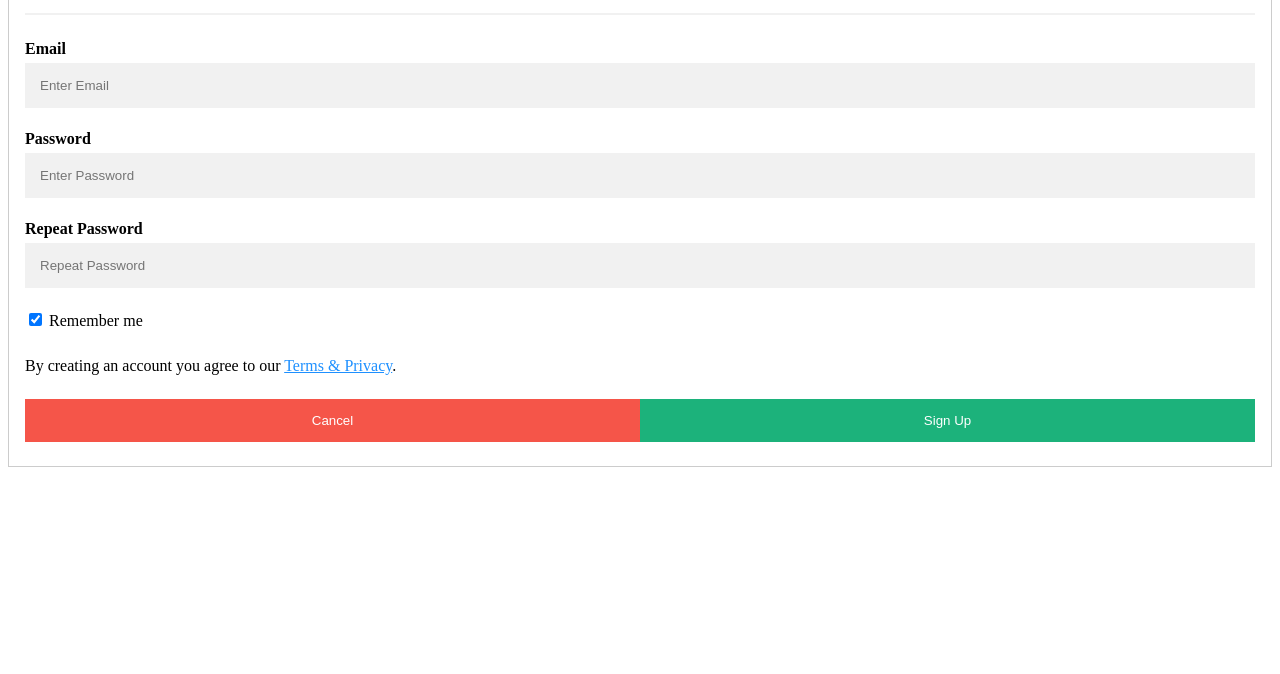
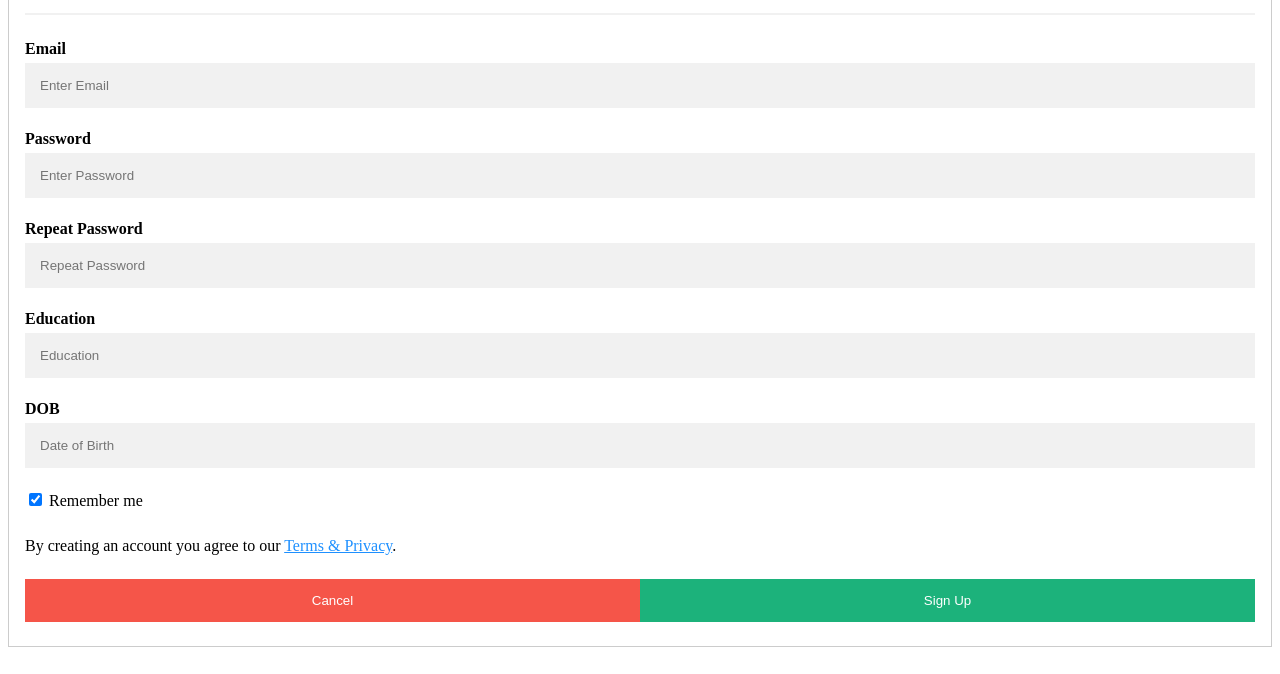
Before and after one commit to blackandblackcreative/git-workshop, a plain HTML site: page index.html in a window 1280 px wide. Shown: the part 126-800 px from the top of the page. Drawn offline with Linux system fonts and the light colour scheme.

Commit message:
added education and dob

```diff
--- a/index.html
+++ b/index.html
@@ -24,6 +24,12 @@
           <label for="psw-repeat"><b>Repeat Password</b></label>
           <input type="password" placeholder="Repeat Password" name="psw-repeat" required>
 
+          <label for="education"><b>Education</b></label>
+          <input type="text" placeholder="Education" name="education" required>
+
+          <label for="dob"><b>DOB</b></label>
+          <input type="text" placeholder="Date of Birth" name="dob" required>
+
           <label>
             <input type="checkbox" checked="checked" name="remember" style="margin-bottom:15px"> Remember me
           </label>
```
